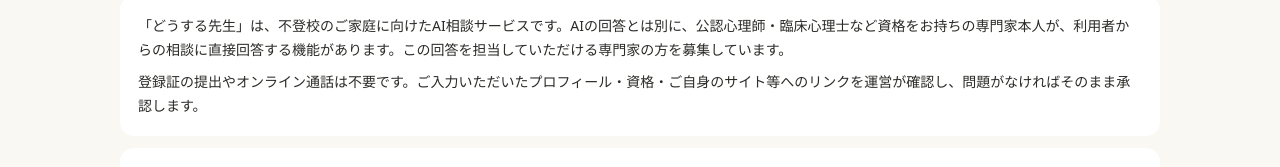
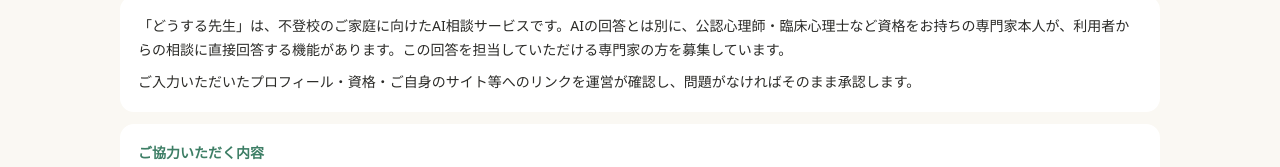
Before and after one commit to mayuchuchu46/futoukou-webapp, a Next.js app: page /expert/recruit in a window 1280 px wide. Shown: the part 272-439 px from the top of the page. Built offline with nearby package versions, Linux system fonts and the light colour scheme; no server answers.

Commit message:
専門家募集ページから「登録証の提出やオンライン通話は不要です」を削除
Co-Authored-By: Claude Sonnet 5 <noreply@anthropic.com>
Claude-Session: https://claude.ai/code/session_01GrtDLyAxyTxRqDHrq6ywwq

```diff
--- a/app/expert/recruit/page.tsx
+++ b/app/expert/recruit/page.tsx
@@ -23,7 +23,7 @@ export default function ExpertRecruitPage() {
             「どうする先生」は、不登校のご家庭に向けたAI相談サービスです。AIの回答とは別に、公認心理師・臨床心理士など資格をお持ちの専門家本人が、利用者からの相談に直接回答する機能があります。この回答を担当していただける専門家の方を募集しています。
           </div>
           <div className="qtext">
-            登録証の提出やオンライン通話は不要です。ご入力いただいたプロフィール・資格・ご自身のサイト等へのリンクを運営が確認し、問題がなければそのまま承認します。
+            ご入力いただいたプロフィール・資格・ご自身のサイト等へのリンクを運営が確認し、問題がなければそのまま承認します。
           </div>
         </div>
 
```
